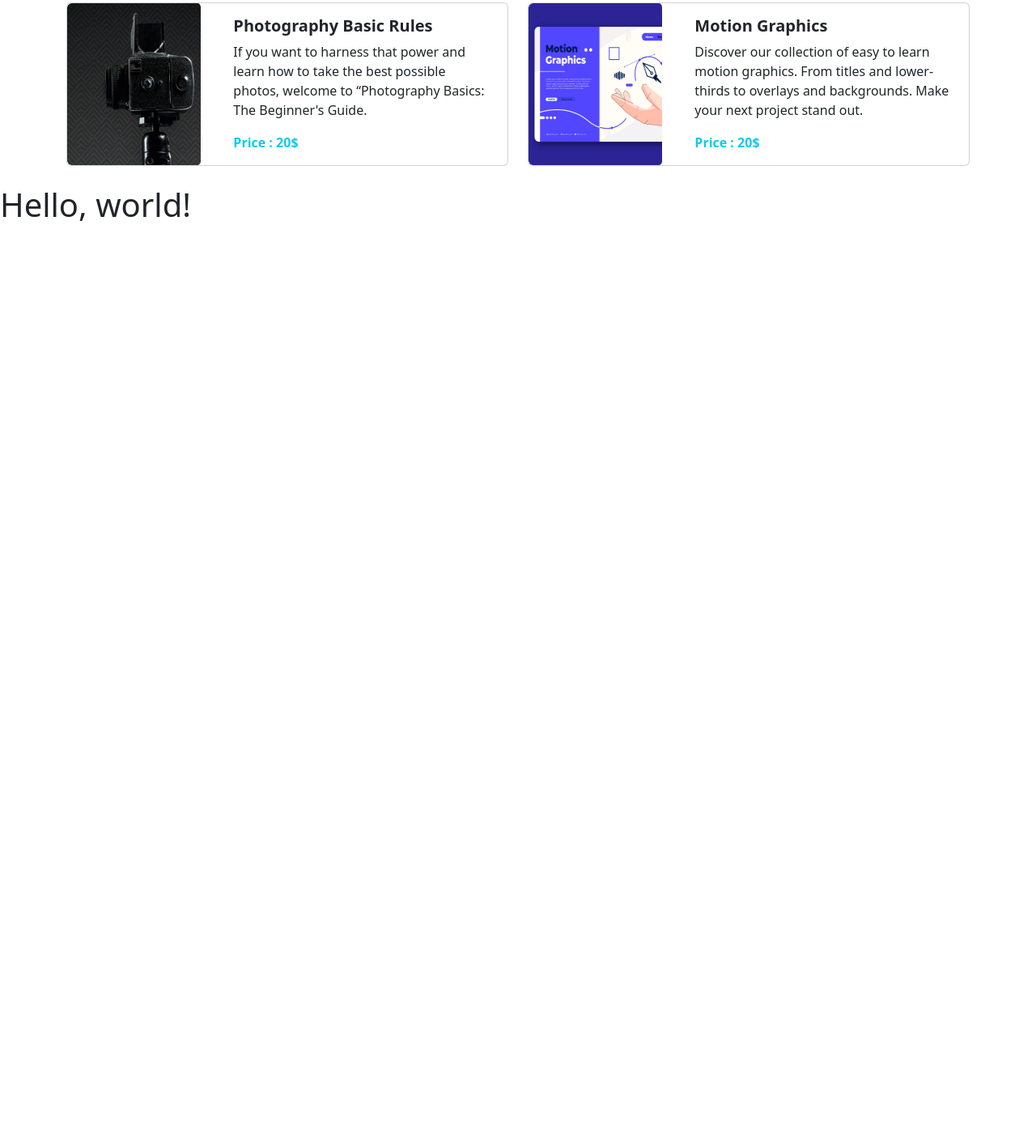
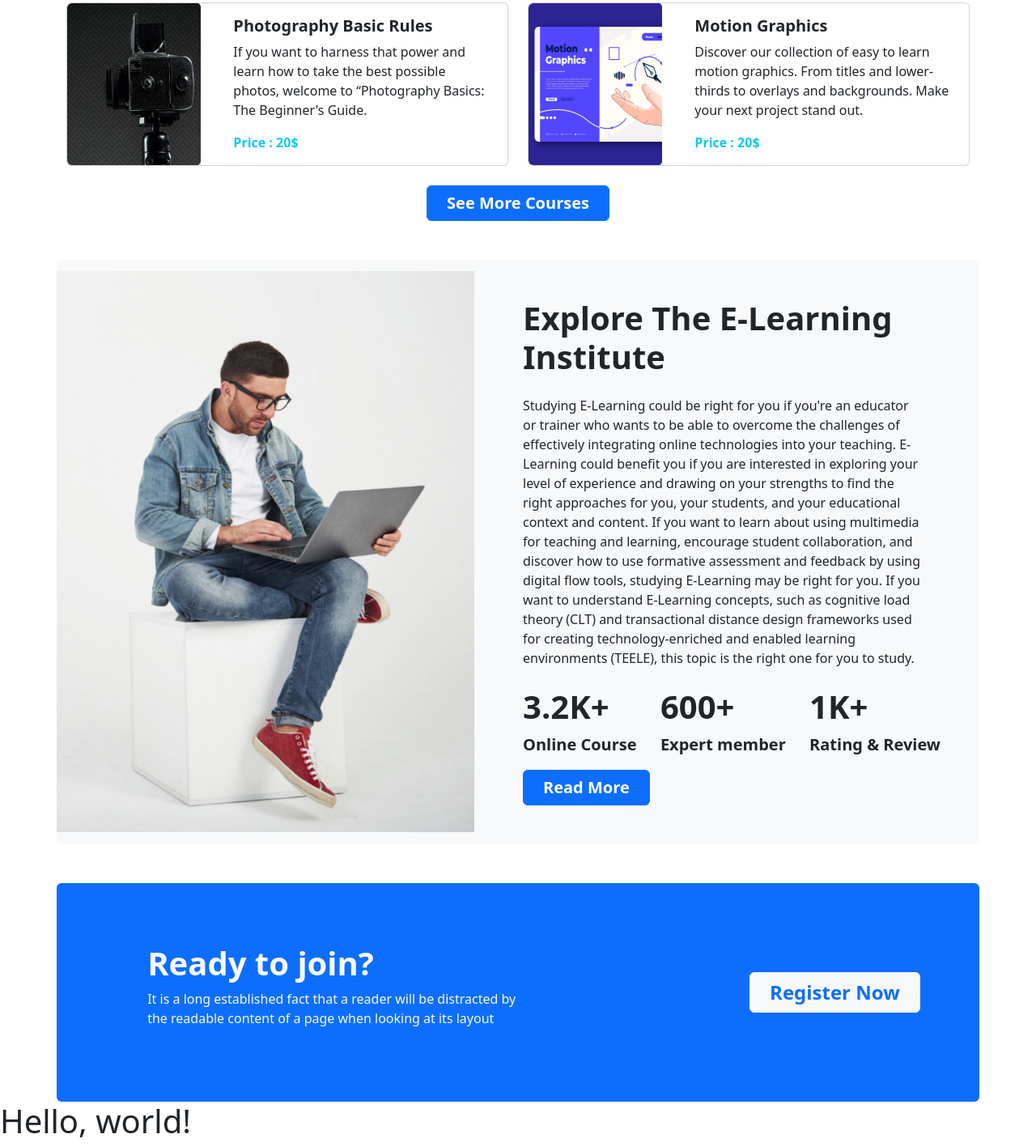
Before and after one commit to mdtalhaba/dream-tech, a plain HTML site: page index.html in a window 1280 px wide. Shown: the part 1557-2974 px from the top of the page at 81% size. Before the commit the page ends 1842 px from the top, so only its background shows below. Drawn offline with nearby package versions, Linux system fonts and the light colour scheme.

Commit message:
register section

```diff
--- a/index.html
+++ b/index.html
@@ -66,8 +66,7 @@
                             <h1 class="fw-bold">Get Explore Digital
                                 Learning</h1>
                             <p class="py-4">It is a long established fact that a reader will be distracted by the
-                                readable
-                                content of a page when looking at its layout.</p>
+                                readable content of a page when looking at its layout.</p>
                             <a class="btn btn-primary px-4 fw-semibold fs-5" href="#" role="button">Get Started</a>
                         </div>
                     </div>
@@ -235,8 +234,73 @@
                     </div>
                 </div>
             </div>
+            <div class="text-center mb-5">
+                <a class="btn btn-primary px-4 fw-semibold fs-5" href="#" role="button">See More Courses </a>
+            </div>
         </Section>
         <!-- Courses Section End -->
+
+        <!-- Course Review Section Start -->
+        <article class="container">
+            <div class="row d-flex flex-lg-row flex-md-row flex-column align-items-center bg-light rounded mb-5">
+                <div class="col ps-0">
+                    <img src="images/working.png" class="img-fluid" alt="">
+                </div>
+                <div class="col p-5">
+                    <h3 class="fs-1 fw-bold">Explore The E-Learning <br> Institute</h3>
+                    <div>
+                        <p class="my-4 me-4">Studying E-Learning could be right for you if you're
+                            an educator or
+                            trainer who
+                            wants to be able
+                            to overcome the challenges of effectively integrating online technologies into your
+                            teaching.
+                            E-Learning could benefit you if you are interested in exploring your level of experience and
+                            drawing on your strengths to find the right approaches for you, your students, and your
+                            educational context and content. If you want to learn about using multimedia for teaching
+                            and
+                            learning, encourage student collaboration, and discover how to use formative assessment and
+                            feedback by using digital flow tools, studying E-Learning may be right for you. If you want
+                            to
+                            understand E-Learning concepts, such as cognitive load theory (CLT) and transactional
+                            distance
+                            design frameworks used for creating technology-enriched and enabled learning environments
+                            (TEELE), this topic is the right one for you to study.</p>
+                    </div>
+                    <div class="d-flex justify-content-between">
+                        <div>
+                            <h3 class="fs-1 fw-bold">3.2K+</h3>
+                            <p class="fs-5 fw-semibold">Online Course</p>
+                        </div>
+                        <div>
+                            <h3 class="fs-1 fw-bold">600+</h3>
+                            <p class="fs-5 fw-semibold">Expert member</p>
+                        </div>
+                        <div>
+                            <h3 class="fs-1 fw-bold">1K+</h3>
+                            <p class="fs-5 fw-semibold">Rating & Review</p>
+                        </div>
+                    </div>
+                    <a class="btn btn-primary px-4 fw-semibold fs-5" href="#" role="button">Read More</a>
+                </div>
+            </div>
+        </article>
+        <!-- Course Review Section End -->
+
+        <!-- Register Section Start -->
+        <Section class="container bg-primary rounded px-5">
+            <div style="min-height: 270px; margin: auto 0 0 5%;" class="row justify-content-between align-items-center">
+                <div class="col-lg-6 col-md-12 col-sm-12 text-light">
+                    <h3 class="fs-1 fw-bold">Ready to join?</h3>
+                    <p>It is a long established fact that a reader will be distracted by the
+                        readable content of a page when looking at its layout</p>
+                </div>
+                <div class="col-lg-3 col-md-12 col-sm-12">
+                    <a class="btn btn-light px-4 fw-bold fs-4 text-primary" href="#" role="button">Register Now</a>
+                </div>
+            </div>
+        </Section>
+        <!-- Register Section End -->
 
     </main>
     <!-- Main Section End -->
```
